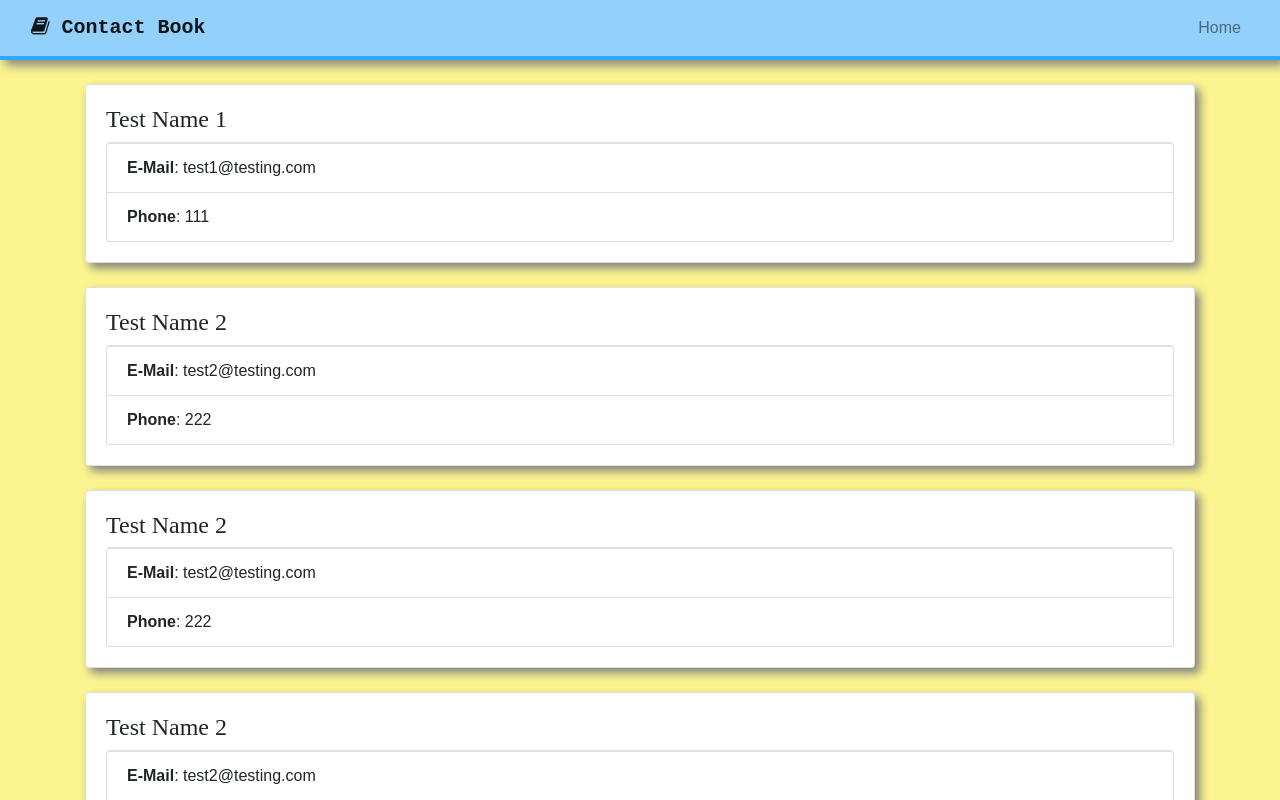
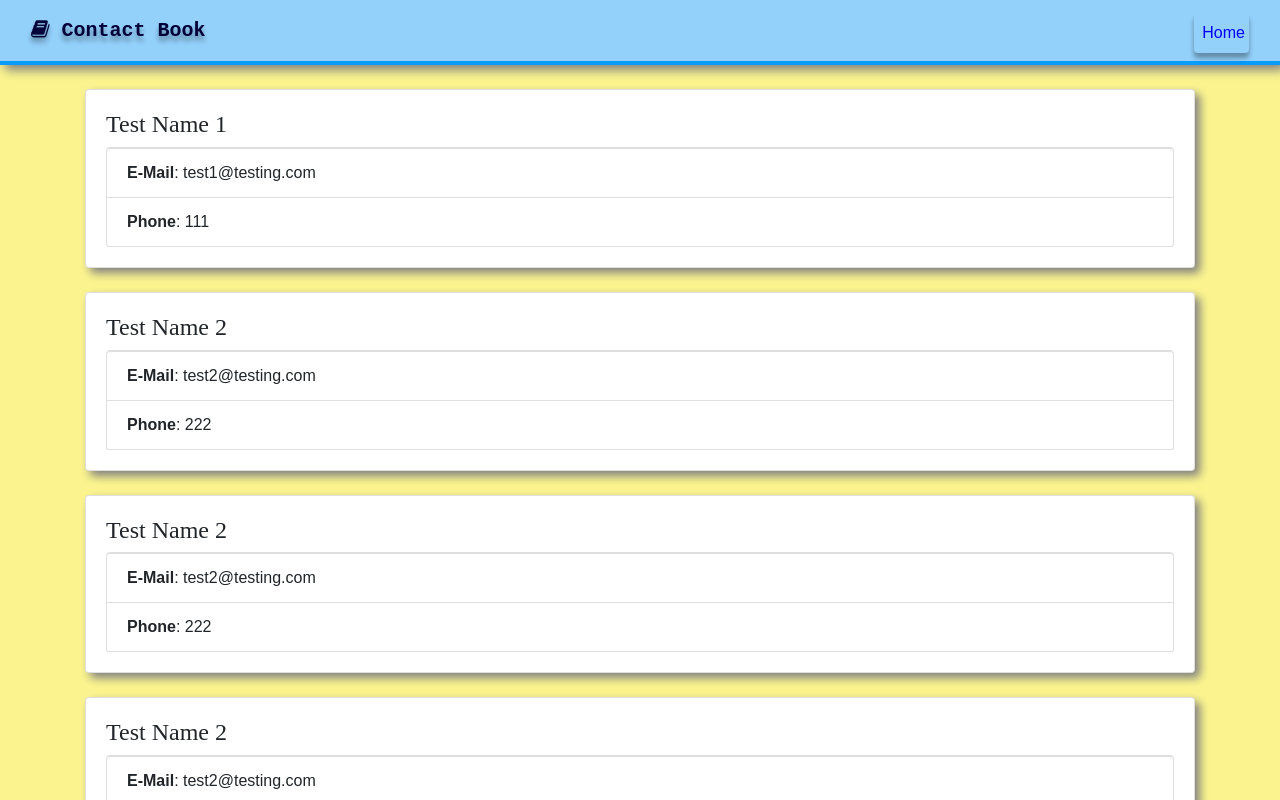
Before and after one commit to patel-himanshu/react-mini-projects, a React (Create React App) app in the folder contact-book/: page / in a window 1280 px wide. Shown: the top 800 px of the page. Built offline with nearby package versions, Linux system fonts and the light colour scheme.

Commit message:
Contact Book - Fixed styling of navbar

```diff
--- a/contact-book/src/components/Header.css
+++ b/contact-book/src/components/Header.css
@@ -1,15 +1,33 @@
 nav {
   background-color: #93d0fa;
-  border-bottom: 4px solid #2da8fc;
+  border-bottom: 4px solid #079bfd;
   box-shadow: 5px 5px 10px grey;
-}
-
-.navbar-brand {
-  font-weight: bold;
-  font-size: 1.5rem;
-  font-family: "Courier New", Monospace, serif;
 }
 
 ul {
   font-family: "Geogia", Arial, sans-serif;
 }
+
+.navbar-brand,
+.navbar-brand:hover {
+  font-weight: bold;
+  color: rgb(0, 0, 56);
+  font-family: "Courier New", Monospace, serif;
+  /* text-shadow: 2px 2px 1px rgb(192, 163, 163); */
+  text-shadow: 0 5px 6px rgba(0, 0, 0, 0.12), 0 5px 4px rgba(0, 0, 0, 0.24);
+}
+
+.nav-link {
+  color: blue;
+  margin-top: 5px;
+  padding-left: 2rem;
+  border: 2px solid blue;
+  background-color: #46b5ff;
+  box-shadow: 0 5px 6px rgba(0, 0, 0, 0.12), 0 5px 4px rgba(0, 0, 0, 0.24);
+  /* text-shadow: 2px 2px 1px rgb(251, 244, 135); */
+}
+
+.nav-link:hover {
+  background-color: #82cbfc;
+  box-shadow: 0 2px 5px blue, 0 2px 2px blue;
+}
--- a/contact-book/src/components/Header.js
+++ b/contact-book/src/components/Header.js
@@ -1,20 +1,36 @@
-import React from "react";
+import React, { useState } from "react";
 import "./Header.css";
 
-export default class Header extends React.Component {
-  render() {
+const Header = (props) => {
+  const [isNavCollapsed, setIsNavCollapsed] = useState(true);
+  const navCollapse = () => setIsNavCollapsed(!isNavCollapsed);
+
   return (
-      <nav className="navbar navbar-expand-sm sticky-top navbar-light mb-4">
+    <nav className="navbar navbar-expand-sm sticky-top mb-4">
       <div className="container-fluid">
         <a className="navbar-brand" href="/">
           <i className="fa fa-book" aria-hidden="true"></i>
-            {this.props.branding}
+          {props.branding}
         </a>
 
-          <div>
+        <button
+          className="navbar-toggler navbar-light"
+          type="button"
+          data-toggle="collapse"
+          data-target="#navbarMobile"
+          style={{ border: "1px solid black" }}
+          onClick={navCollapse}
+        >
+          <span className="navbar-toggler-icon"></span>
+        </button>
+
+        <div
+          className={`${isNavCollapsed ? "collapse" : ""} navbar-collapse`}
+          id="navbarMobile"
+        >
           <ul className="navbar-nav nav-pills ml-auto">
             <li className="nav-item">
-                <a className="nav-link" href="/">
+              <a className="nav-link pr-1 text-right" href="/">
                 Home
               </a>
             </li>
@@ -23,9 +39,10 @@ export default class Header extends React.Component {
       </div>
     </nav>
   );
-  }
-}
+};
 
 Header.defaultProps = {
   branding: " Contact Book",
 };
+
+export default Header;
```
Lines whose indentation alone changed are shown as unchanged.
